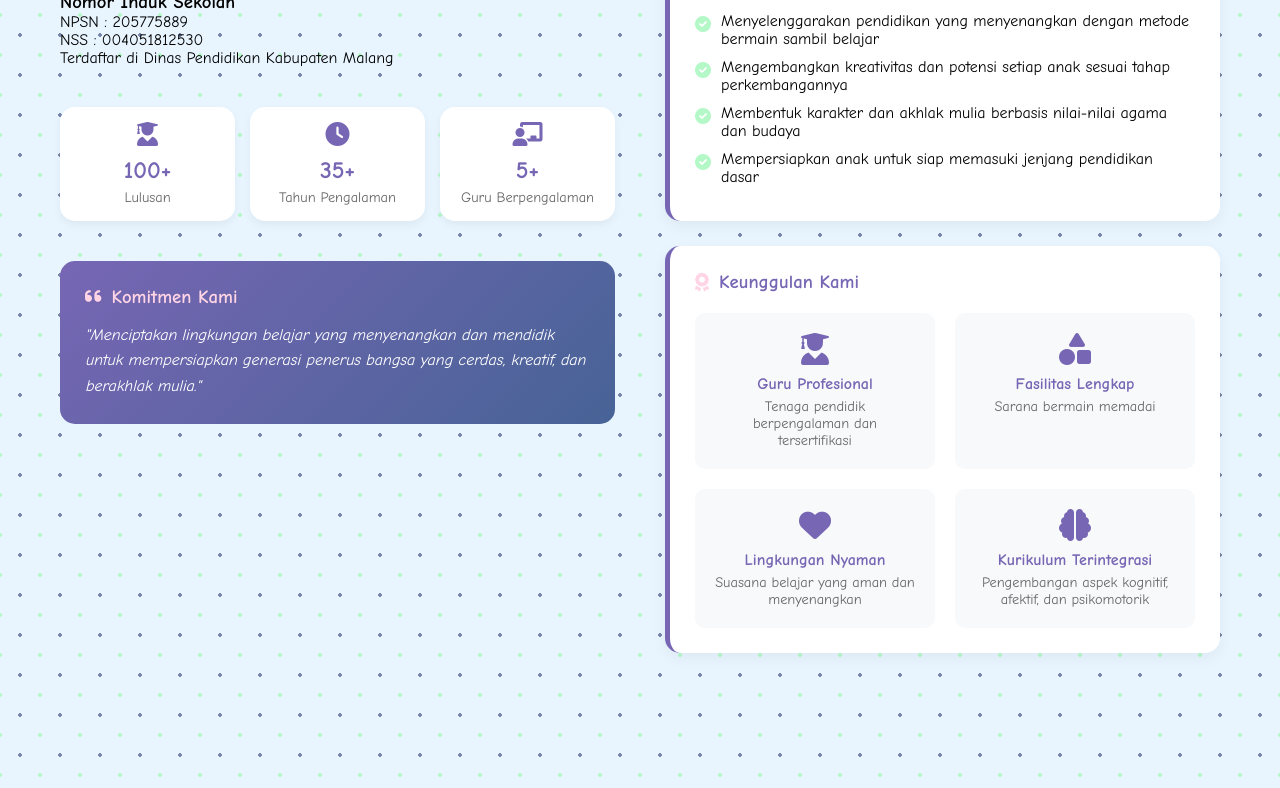
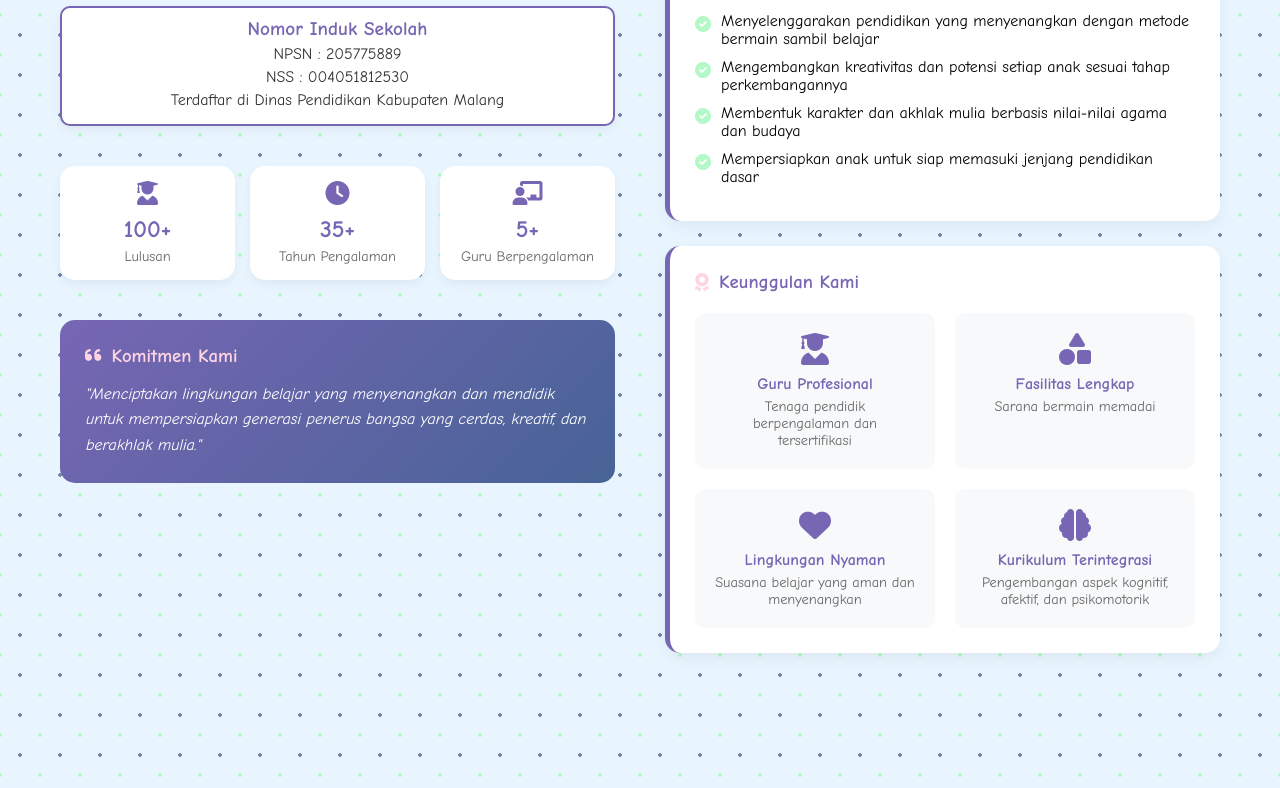
Before and after one commit to TKPKKSITICHOTIJAH/TK-PKK-SITI-CHOTIJAH, a plain HTML site: page index.html in a window 1280 px wide. Shown: the part 1985-2773 px from the top of the page. Drawn offline with nearby package versions, Linux system fonts and the light colour scheme.

Commit message:
style.css

```diff
--- a/style.css
+++ b/style.css
@@ -369,6 +369,28 @@ section {
 .feature-item p {
     font-size: 0.9rem;
     color: #666;
+}
+
+.nis-box {
+    margin-top: 15px;
+    padding: 10px;
+    background: #ffffff;
+    border: 2px solid #7766b4;
+    border-radius: 10px;
+    text-align: center;
+    box-shadow: 0 4px 10px rgba(0, 0, 0, 0.05);
+}
+
+.nis-box h3 {
+    font-size: 1.2rem;
+    color: #7766b4;
+    font-weight: bold;
+}
+
+.nis-box p {
+    font-size: 1rem;
+    color: #333;
+    margin: 5px 0;
 }
 
 /* Teacher Section */
```
